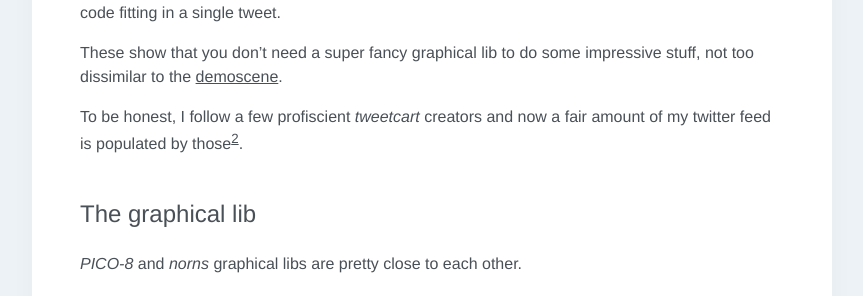
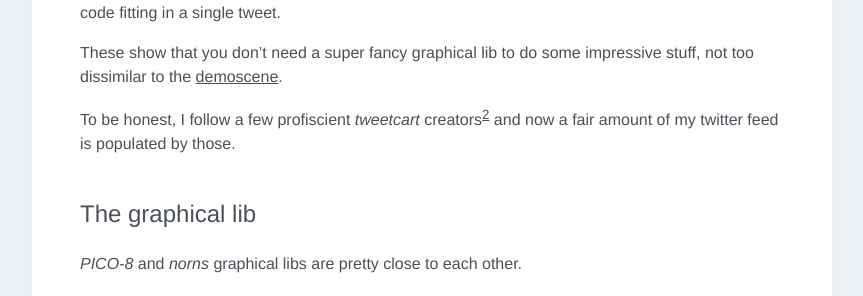
Before and after one commit to p3r7/blog, a Jekyll site: the page built from _posts/2021-05-25-norns-pico8-tweetcarts.md, in a window 1280 px wide and 900 px high, scrolled down 1091 px. Shown: the part 152-448 px from the top of the window, without its empty margins (208-1071 px from the left). Built offline with Jekyll 4.4.1, drawn with Linux system fonts in a browser that asks for light colours; some web fonts are replaced.

Commit message:
Better placement

```diff
--- a/_posts/2021-05-25-norns-pico8-tweetcarts.md
+++ b/_posts/2021-05-25-norns-pico8-tweetcarts.md
@@ -32,7 +32,7 @@ One particular phenomenon that emerged with _PICO-8_ are [_tweetcarts_](https://
 
 These show that you don't need a super fancy graphical lib to do some impressive stuff, not too dissimilar to the [demoscene](https://en.wikipedia.org/wiki/Demoscene).
 
-To be honest, I follow a few profiscient _tweetcart_ creators and now a fair amount of my twitter feed is populated by those[^2].
+To be honest, I follow a few profiscient _tweetcart_ creators[^2] and now a fair amount of my twitter feed is populated by those.
 
 
 ## The graphical lib
```
